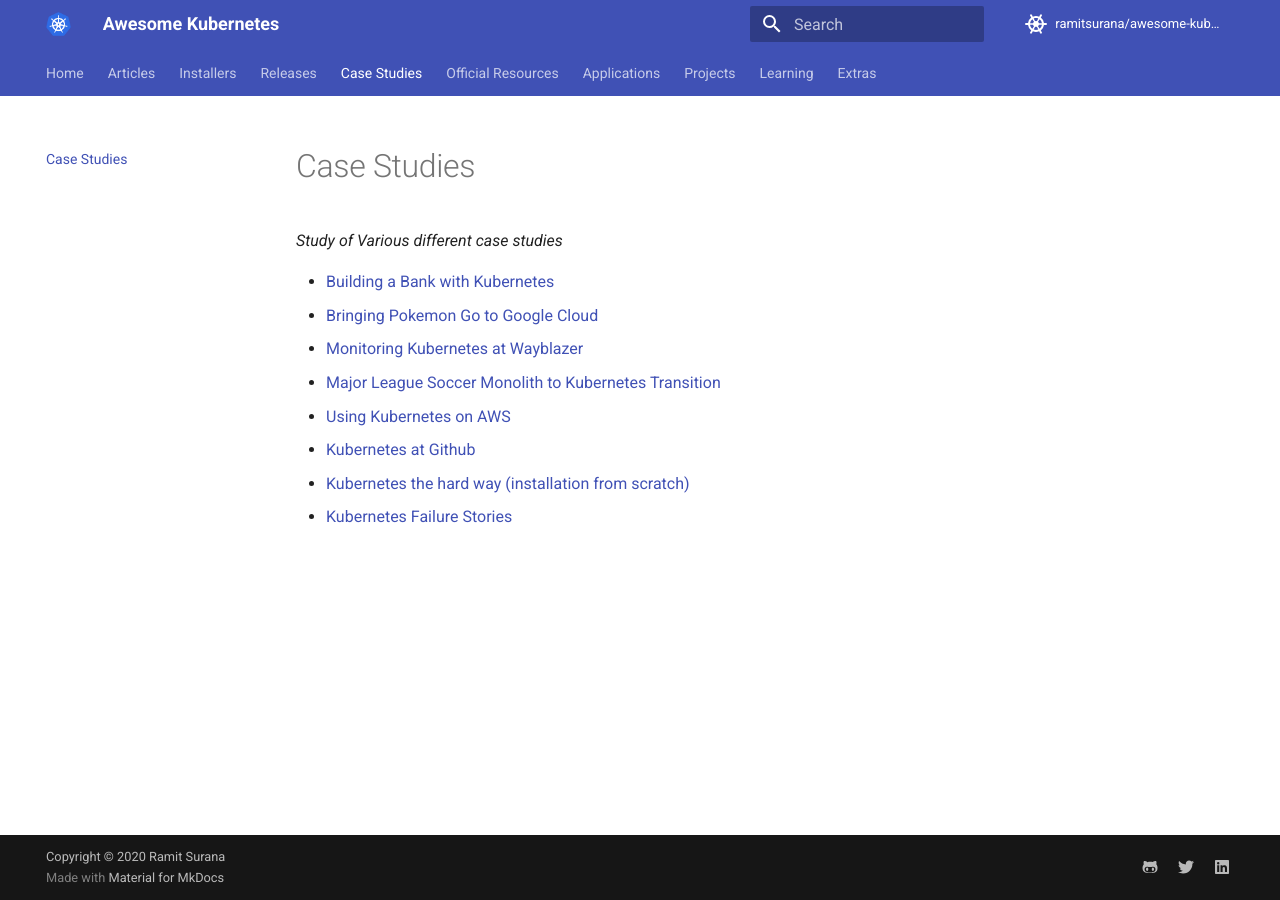
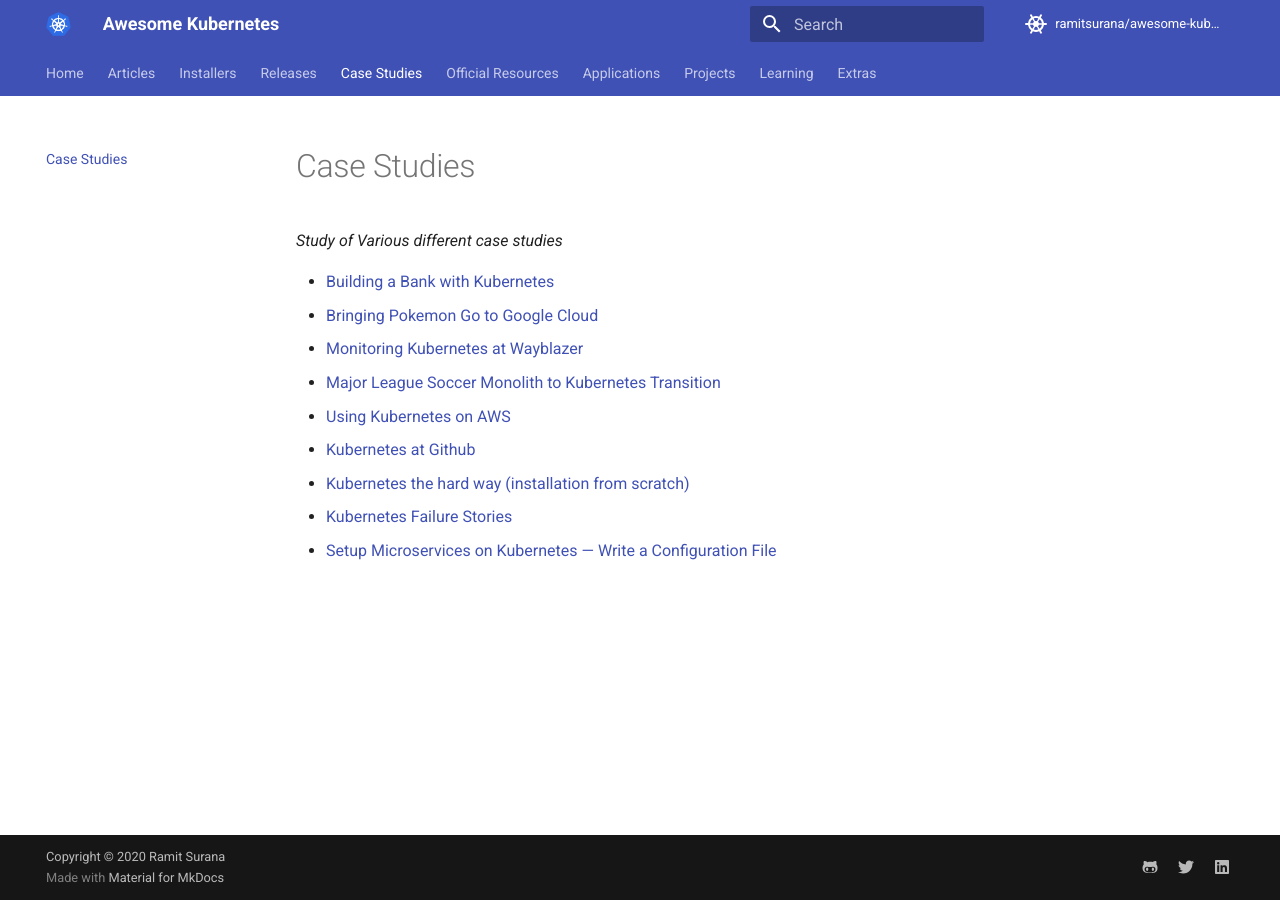
Before and after one commit to ramitsurana/awesome-kubernetes, an MkDocs documentation site: the page built from docs/case-studies/case-studies.md, in a window 1280 px wide. Built offline with MkDocs 1.6.1 and Material for MkDocs 9.7.7, drawn with Linux system fonts in a browser that asks for light colours; comment, search, counter and statistics services are not loaded.

Commit message:
Add case study (#867)
This adds a guideline on how to setup Microservices on Kubernetes.

```diff
--- a/docs/case-studies/case-studies.md
+++ b/docs/case-studies/case-studies.md
@@ -11,3 +11,4 @@ Case Studies
 * [Kubernetes at Github](https://github.blog/2017-08-16-kubernetes-at-github/)
 * [Kubernetes the hard way (installation from scratch)](http://github.com/kelseyhightower/kubernetes-the-hard-way/)
 * [Kubernetes Failure Stories](https://github.com/hjacobs/kubernetes-failure-stories)
+* [Setup Microservices on Kubernetes — Write a Configuration File](https://betterprogramming.pub/set-up-microservice-on-kubernetes-write-config-file-8df7c2b07a4c)
```
